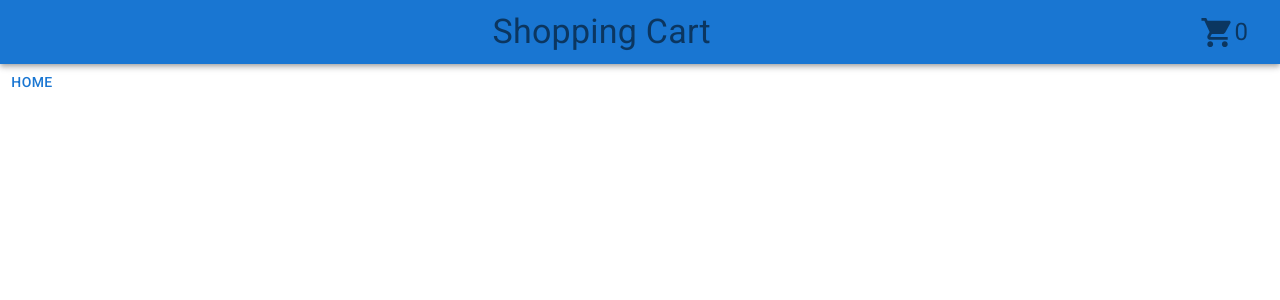
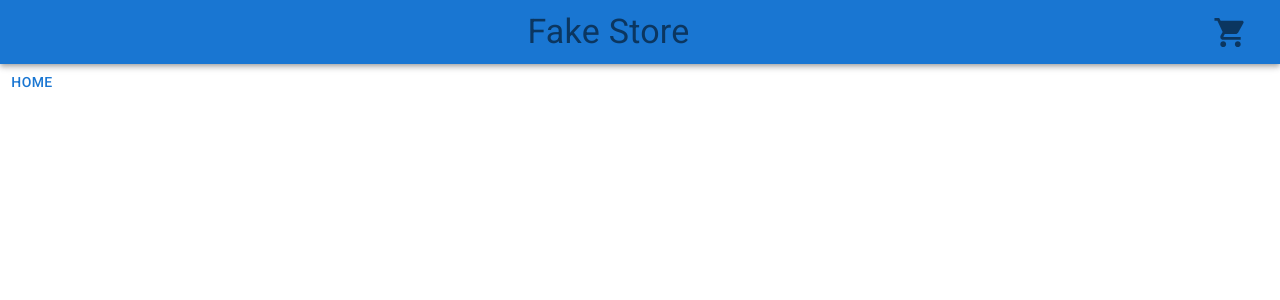
Before and after one commit to stolomeo/shopping-cart, a React (Create React App) app: page / in a window 1280 px wide. Shown: the top 300 px of the page. Built offline with nearby package versions, Linux system fonts and the light colour scheme.

Commit message:
Handled conditional display of cartCount

```diff
--- a/src/components/Nav.tsx
+++ b/src/components/Nav.tsx
@@ -20,12 +20,19 @@ export default function Nav() {
           sx={{ flexGrow: 1 }}
         >
           <Typography component="h1" variant="h4">
-            Shopping Cart
+            Fake Store
           </Typography>
         </IconButton>
         <IconButton>
           <ShoppingCart fontSize="large" />
-          <Typography variant="h5">{cartCount}</Typography>
+          <Typography
+            variant="h5"
+            sx={{
+              display: !cartCount ? "none" : "block",
+            }}
+          >
+            {cartCount}
+          </Typography>
         </IconButton>
       </Toolbar>
     </AppBar>
```
